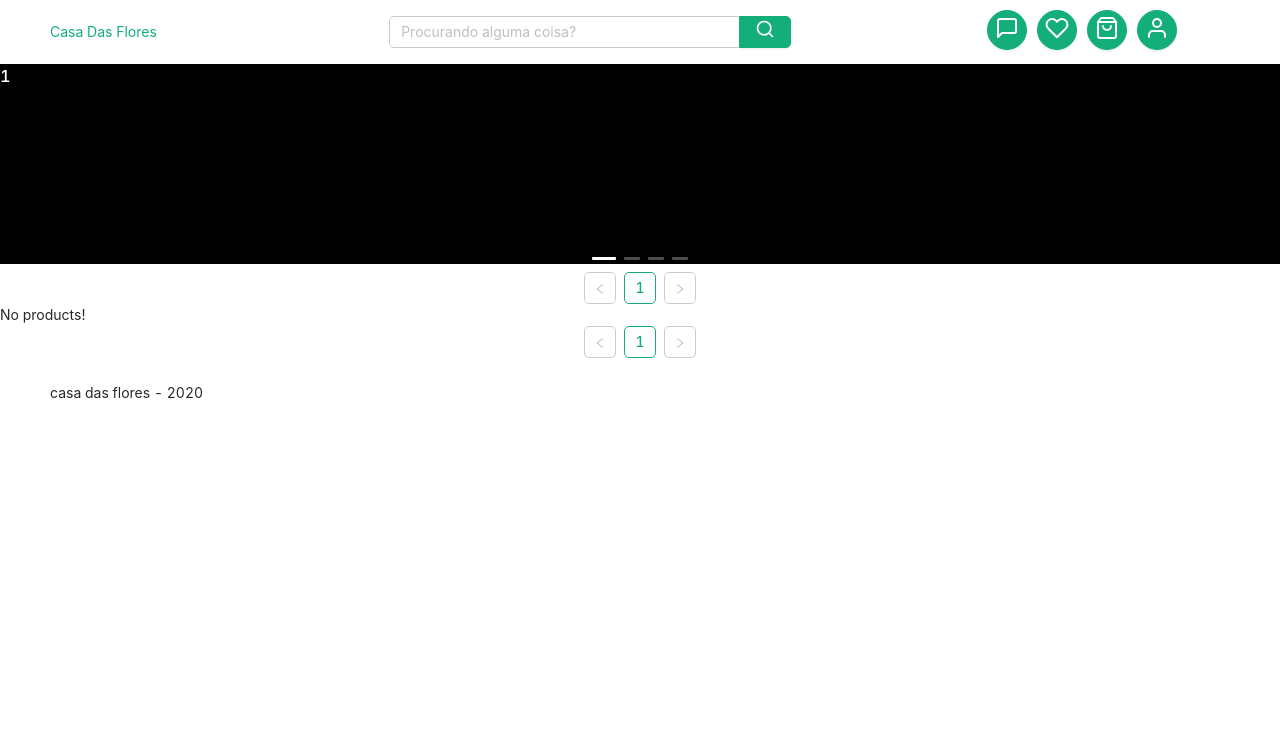
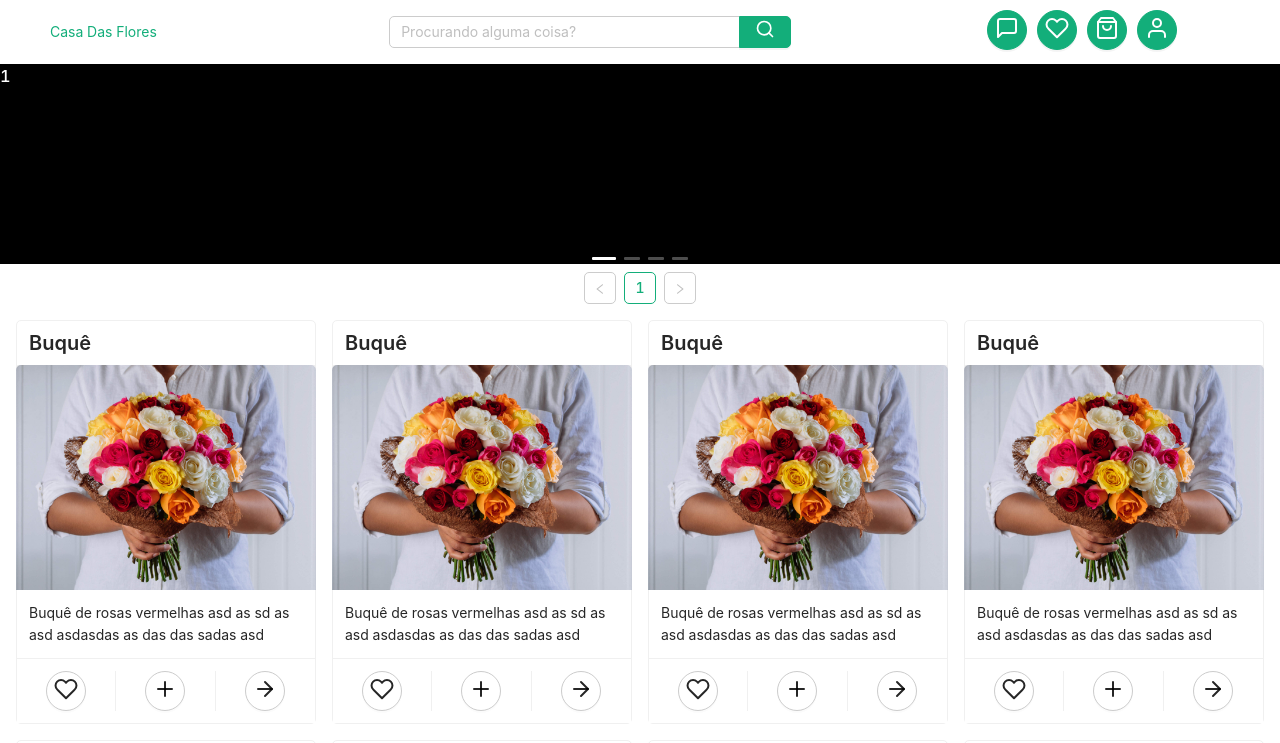
Before and after one commit to gilmar-sales/casa-das-flores, a React (Create React App) app in the folder front-end/: page / in a window 1280 px wide. Shown: the top 743 px of the page. Built offline with nearby package versions, Linux system fonts and the light colour scheme.

Commit message:
[front-end]: test products in home page

```diff
--- a/front-end/src/pages/Home/index.tsx
+++ b/front-end/src/pages/Home/index.tsx
@@ -1,10 +1,31 @@
 import React from 'react'
-import { Carousel, Pagination, Row } from 'antd'
+import { Carousel, Col, Pagination, Row } from 'antd'
+
+import ProductCard from '../../components/product/ProductCard'
 
 const contentStyle = {
 	height: '200px',
 	color: '#fff',
 	background: 'black',
+}
+
+const product = {
+	id: 1,
+	name: 'Buquê',
+	description:
+		'Buquê de rosas vermelhas asd as sd as asd asdasdas as das das  sadas asd',
+	unitPrice: 90,
+	width: 12,
+	height: 50,
+	depth: 10,
+	createdDate: 'string',
+	pictures: [{ path: '' }],
+	category: {
+		id: 1,
+		name: 'string',
+		description: 'string',
+		picture: 'string',
+	},
 }
 
 export default function () {
@@ -33,7 +54,25 @@ export default function () {
 					showSizeChanger={false}
 				/>
 			</Row>
-			<Row>No products!</Row>
+			<Row
+				style={{
+					paddingTop: 16,
+					paddingLeft: 8,
+					paddingRight: 8,
+					paddingBottom: 16,
+					margin: 0,
+					maxWidth: '100vw',
+				}}
+				gutter={[16, 16]}
+			>
+				{[...Array(12)].map(() => {
+					return (
+						<Col xs={24} sm={12} md={6} lg={6} xl={4} xxl={2}>
+							<ProductCard product={product}></ProductCard>
+						</Col>
+					)
+				})}
+			</Row>
 			<Row justify='center'>
 				<Pagination
 					defaultCurrent={1}
```
